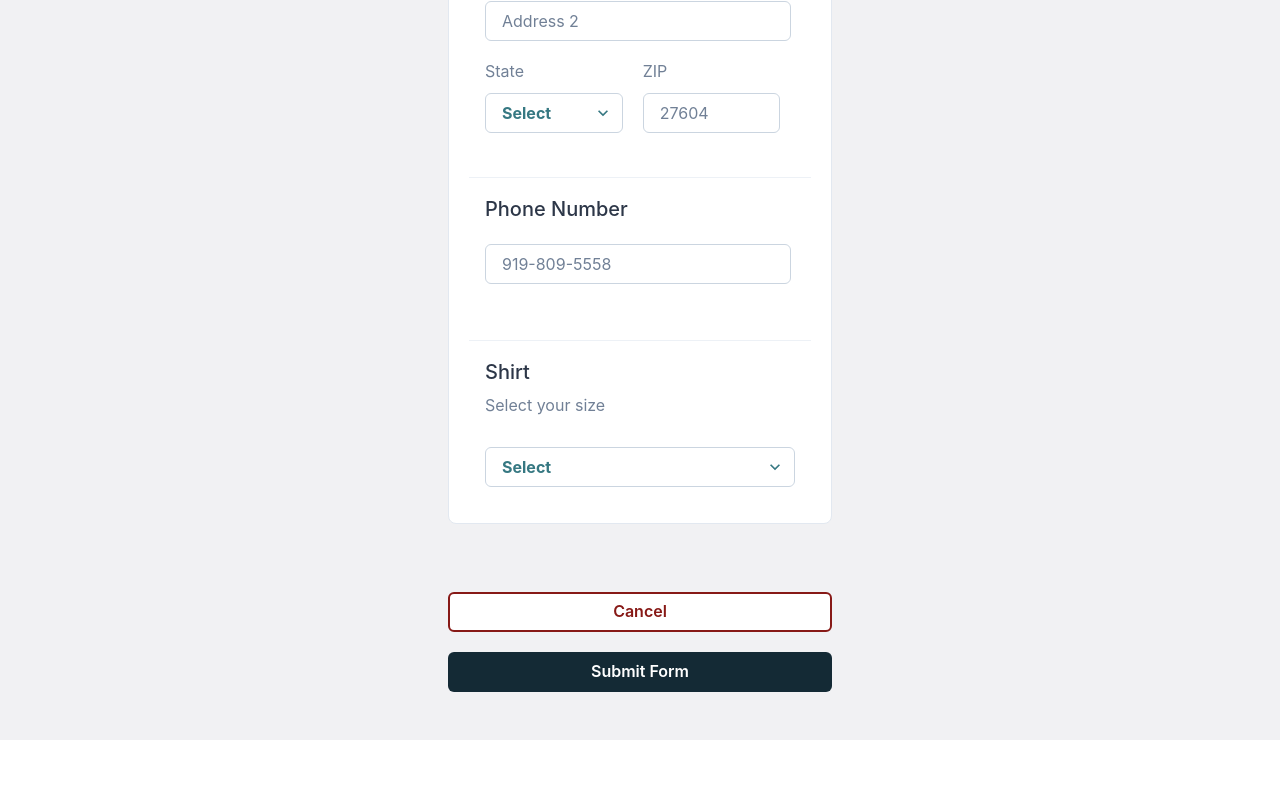
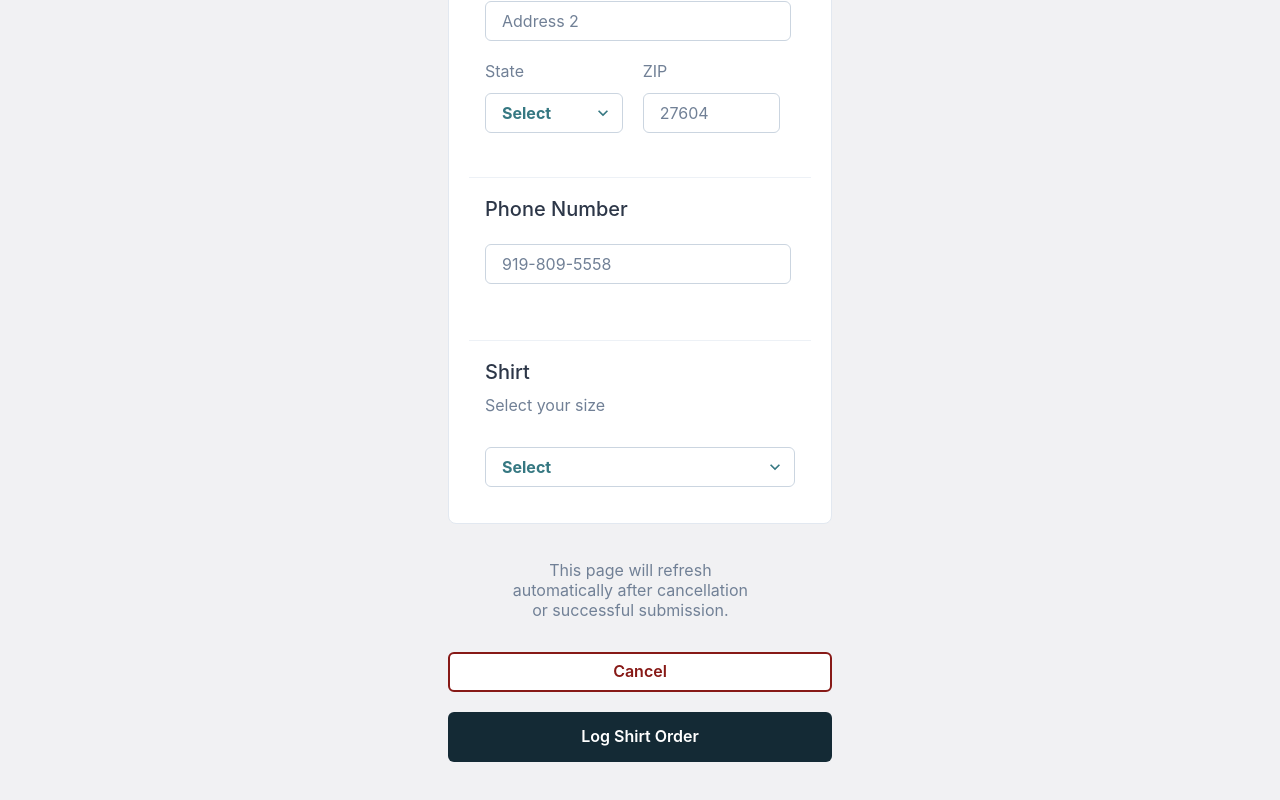
Before and after one commit to AbreuOliver/tshirt-order-form, a React (Create React App) app: page / in a window 1280 px wide. Shown: the part 648-1448 px from the top of the page. Before the commit the page ends 1388 px from the top, so only its background shows below. Built offline with nearby package versions, Linux system fonts and the light colour scheme.

Commit message:
changed project name in 'package.json' and updated text at bottom of form to inform about auto refresh

```diff
--- a/package.json
+++ b/package.json
@@ -1,5 +1,5 @@
 {
-    "name": "lr-volunteerregistration",
+    "name": "t-shirt-registration",
     "version": "0.1.0",
     "private": true,
     "dependencies": {
--- a/src/App.js
+++ b/src/App.js
@@ -528,9 +528,7 @@ export default class App extends React.Component {
 								>
 								{this.state.shirtSizes.map((item) => {
 									return (
-									<option
-										// value={this.state.selectedShirtSize}
-									>
+									<option >
 										{item.size}
 									</option>
 
@@ -538,8 +536,21 @@ export default class App extends React.Component {
 								})}
 							</Select>
 						</Box>
+
 					</Box>
-					<Box pt={8}>
+					<Box pt={0}>
+						<FormHelperText
+								color="gray.500"
+								fontSize="md"
+								textTransform="none"
+								pb={8}
+								width="95%"
+								textAlign="center"
+							>
+								This page will refresh <br />
+								automatically after cancellation <br />
+								or successful submission.
+							</FormHelperText>
 						<VStack pl={0} spacing={5} pb={10}>
 						<Button
 							width="100%"
@@ -560,12 +571,13 @@ export default class App extends React.Component {
 							width="100%"
 							bgColor="#142a35"
 							color="white"
+							height="50px"
 							variant="solid"
 							_hover={{
 							transform: "scale(1.125)"
 							}}
 						>
-							Submit Form
+							Log Shirt Order
 						</Button>
 						</VStack>
 					</Box>
```
